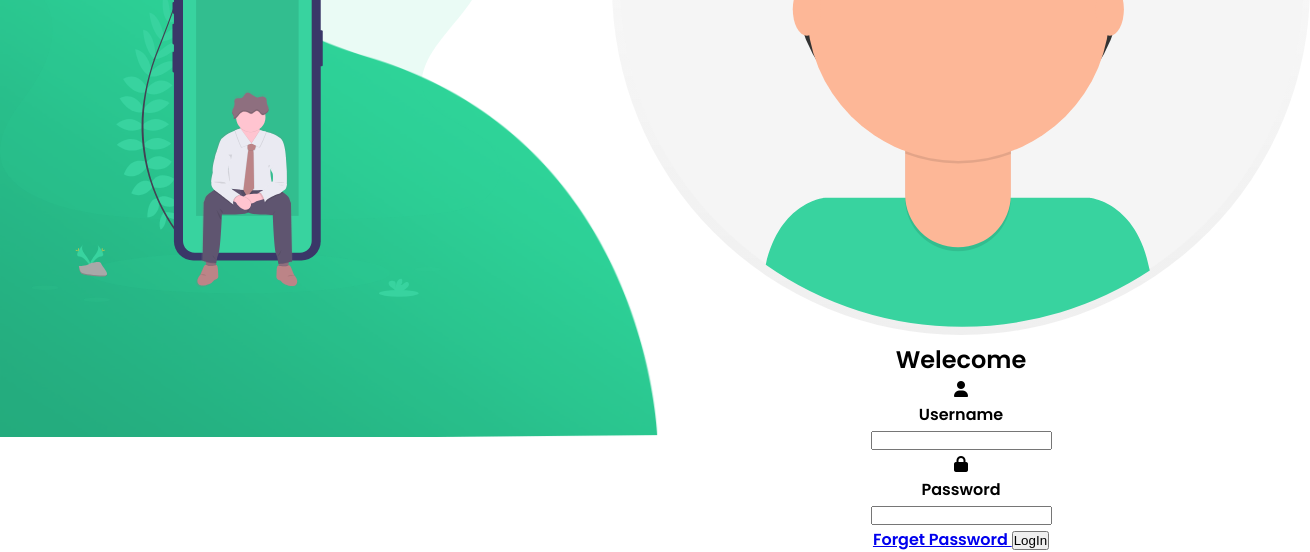
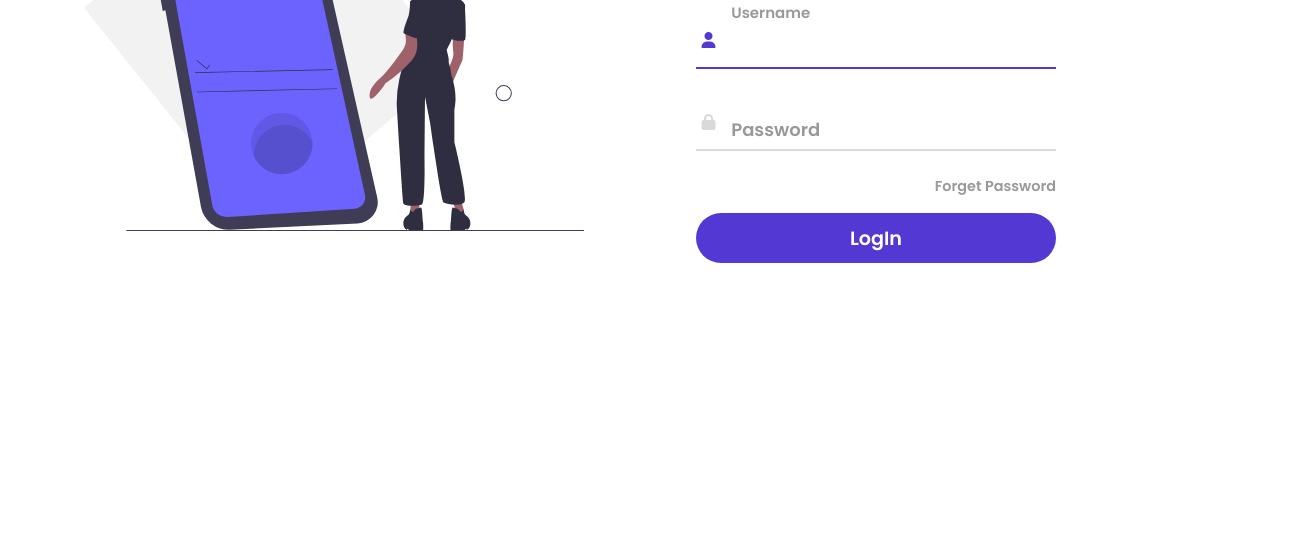
Before and after one commit to eman275/logIn-form, a plain HTML site: page index.html in a window 1280 px wide. Shown: the part 363-915 px from the top of the page, 1310 px wide, since content can reach past the window. After the commit the page ends 800 px from the top, so only its background shows below. Drawn offline with Linux system fonts and the light colour scheme.

Commit message:
adding all files

```diff
--- a/index.html
+++ b/index.html
@@ -11,30 +11,30 @@
 	<meta name="viewport" content="width=device-width, initial-scale=1">
 </head>
 <body>
-    <img class="wave" src="imges/wave.png">
+    <!-- <img class="wave" src="imges/wave.png"> -->
     <div class="container">
         <div class="img">
-            <img src="imges/bg.svg">
+            <img src="imges/bg3.svg">
         </div>
         <div class="login">
             <form action="index.html">
-                <img src="imges/avatar.svg">
-                <h2>Welecome</h2>
-                <div class="input-div one">
+                <img  class="avatar" src="imges/avatar1.svg">
+                <h2>Hi</h2>
+                <div class="input-div one focus ">
                     <div class="i">
                         <i class="fas fa-user"></i>
                     </div>
                     <div class="div">
-                        <h4>Username</h4>
+                        <h5>Username</h5>
                         <input class="input" type="text">
                     </div>
                 </div>
-                <div class="input-div pass">
+                <div class="input-div two">
                     <div class="i">
                         <i class="fas fa-lock"></i>
                     </div>
                     <div class="div">
-                        <h4>Password</h4>
+                        <h5>Password</h5>
                         <input class="input" type="password">
                     </div>
                 </div>
--- a/main.js
+++ b/main.js
@@ -0,0 +1,19 @@
+const inputs = document.querySelectorAll('.input');
+function  focusFunc(){
+    let parent = this.parentNode.parentNode;
+    parent.classList.add('focus');
+
+}
+function  blurFunc(){
+    let parent = this.parentNode.parentNode;
+    if(this.value== ""){
+        parent.classList.remove('focus');
+    }
+
+
+}
+
+inputs.forEach(input =>{
+    input.addEventListener('focus',focusFunc);
+    input.addEventListener('blur',blurFunc);
+});
--- a/style.css
+++ b/style.css
@@ -36,3 +36,156 @@ body{
 .img img {
     width: 500px;
 }
+form{
+    width: 360px;
+}
+form h2{
+    font-size: 2.9rem;
+    text-transform: capitalize;
+    margin: 15px 0;
+    color: #000;
+}
+.input-div{
+    position: relative;
+    display: grid;
+    grid-template-columns: 7% 93%;
+    margin: 25px 0;
+    padding: 5px 0;
+    border-bottom: 2px solid #d9d9d9;
+}
+.input-div:after, .input-div:before{
+    content: '';
+    position: absolute;
+    bottom: -2px;
+    width: 0;
+    height: 2PX;
+    background-color:#5438d3;
+    transform: .3s;
+}
+.input-div:after{
+    right: 50%;
+}
+.input-div:before{
+    left: 50%;
+}
+.input-div.focus  .i  i {
+    color:#5438d3;
+}
+.input-div.focus div h5{
+    top: -5px;
+    font-size: 15px;
+}
+.input-div.focus:after, .input-div.focus:before{
+    width: 50%;
+}
+.input-div .one{
+    margin-top: 0;
+}
+.input-div .two{
+    margin-bottom: 4px;
+}
+.avatar{
+    width: 100px;
+}
+.i{
+    display: flex;
+    justify-content: center;
+    align-items: center;
+}
+.i i{
+    color: #d9d9d9;
+    transform: .3s;
+}
+ .input-div > div{
+     position: relative;
+     height: 45px;
+ }
+
+ .input-div > div h5{
+     position: absolute;
+     left: 10px;
+     top:30px;
+     transform: translateY(-50%);
+     color: #999;
+     font-size: 18px;
+
+     transition: .3s;
+ }
+ .input{
+     position: absolute;
+     width: 100%;
+     height: 100%;
+     top:0;
+     left:0;
+     border: none;
+     outline: none;
+     background: none;
+     padding: 0.5rem 0.7rem;
+     font-size: 1.2rem;
+     font-family: 'Poppins', sans-serif;
+     color: #555;
+ }
+ a{
+     display: block;
+     text-align: right;
+     text-decoration: none;
+     color: #999;
+     font-size: 0.9rem;
+     transition: .3s;
+
+ }
+ a:hover{
+     color: #5438d3;
+ }
+ .btn {
+     display: block;
+     width: 100%;
+     height: 50px;
+     border-radius: 25px;
+     margin:1rem 0;
+     font-size: 1.2rem;
+     outline: none;
+     border: none;
+     background-image: linear-gradient(to right,#5438d3,#5438d3,#5438d3);
+     cursor: pointer;
+     color: #fff;
+     font-family: 'Poppins', sans-serif;
+     background-size: 200%;
+     transform: .5s;
+ }
+ .btn:hover{
+     background-position:right;
+ }
+
+ @media screen and (max-width: 1050px){
+	.container{
+		grid-gap: 5rem;
+	}
+}
+@media screen and (max-width: 1000px){
+    form{
+        width: 290px;
+    }
+    form h2 {
+        font-size: 2.4rem;
+        margin: 8px 0 ;
+    }
+    .img img {
+        width: 400px;
+    }
+}
+@media screen and (max-width: 900px){
+    .img{
+        display: none;
+    }
+    .container{
+        grid-template-columns: 1fr;
+    }
+    .wave{
+        display: none;
+    }
+    .login{
+        justify-content: center;
+    }
+
+}
```
Also changed, not shown: imges/avatar1.svg (added), imges/bg1.svg (added), imges/bg2.svg (added), imges/bg3.svg (added), imges/undraw_uploading_go67.svg (added), log.txt, 1 other file.
